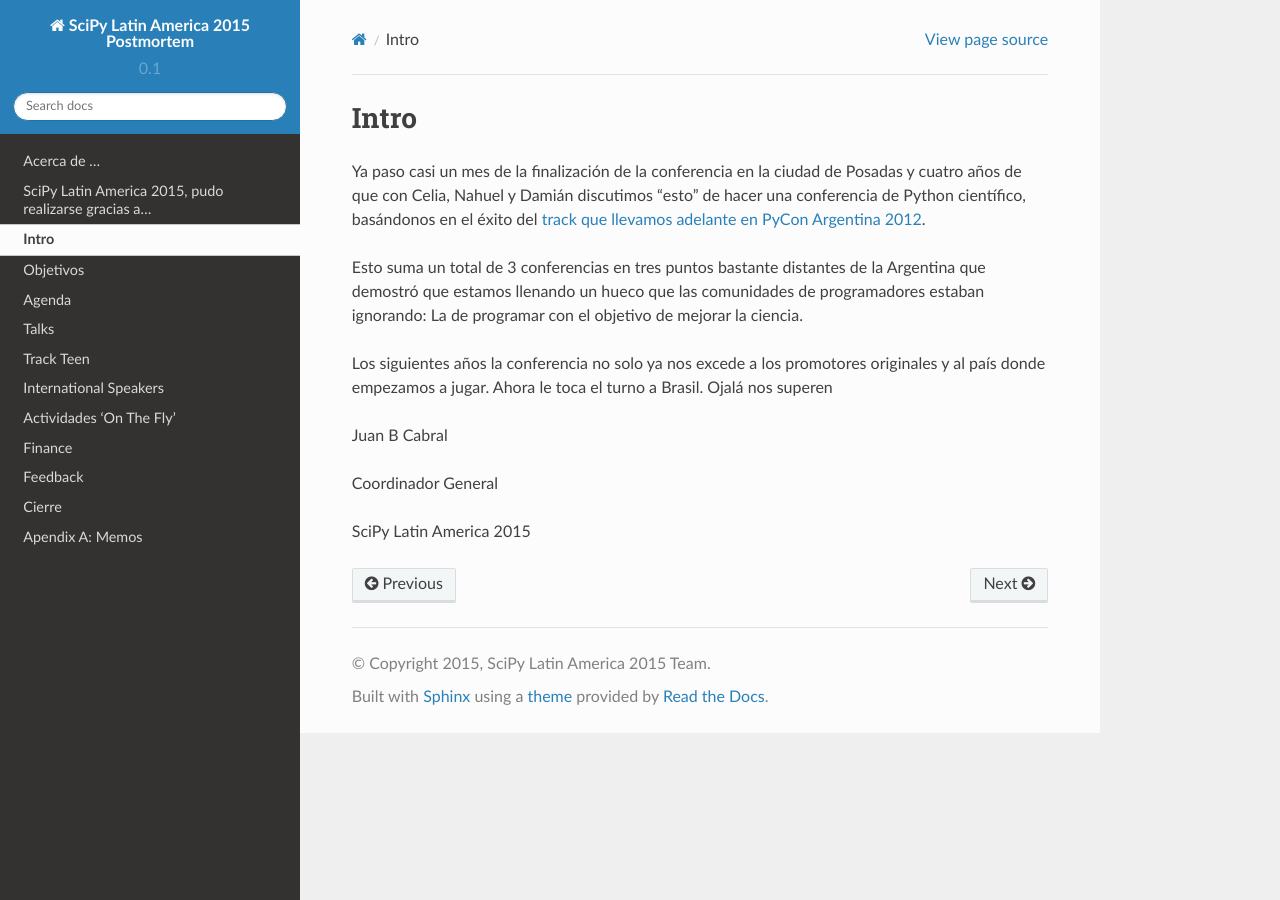
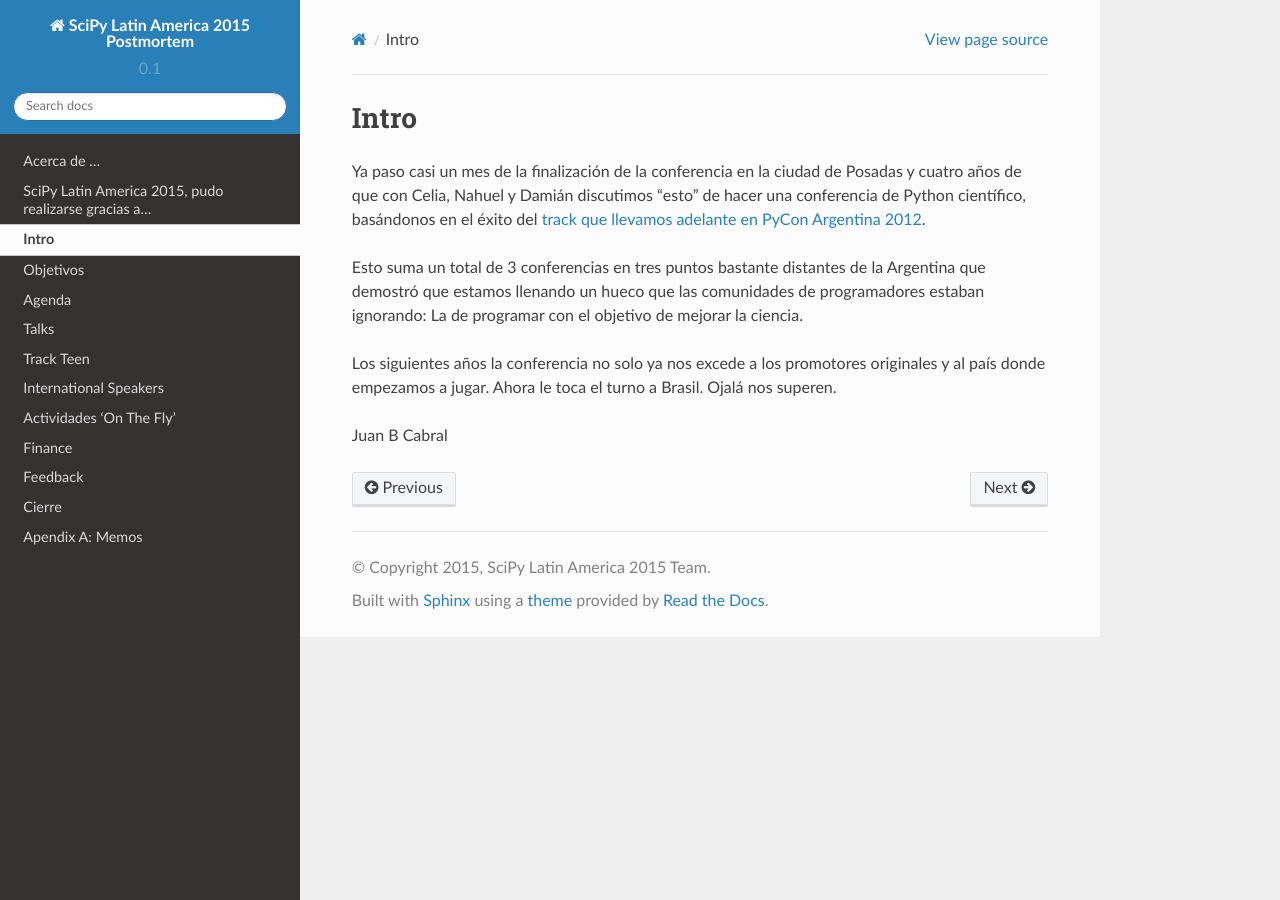
Before and after one commit to scipy-latinamerica/scipyla2015, a Sphinx documentation site: the page built from postmortem/source/intro.rst, in a window 1280 px wide. Built offline with Sphinx 7.4.7 and the Read the Docs theme 2.0.0, drawn with Linux system fonts in a browser that asks for light colours; pages that are not in the unit, such as notebooks, are missing from menus.

Commit message:
end intro

```diff
--- a/postmortem/source/intro.rst
+++ b/postmortem/source/intro.rst
@@ -13,11 +13,8 @@ la ciencia.
 
 Los siguientes años la conferencia no solo ya nos excede a los promotores
 originales y al país donde empezamos a jugar. Ahora le toca
-el turno a Brasil. Ojalá nos superen
+el turno a Brasil. Ojalá nos superen.
+
 
 
 Juan B Cabral
-
-Coordinador General
-
-SciPy Latin America 2015
```
